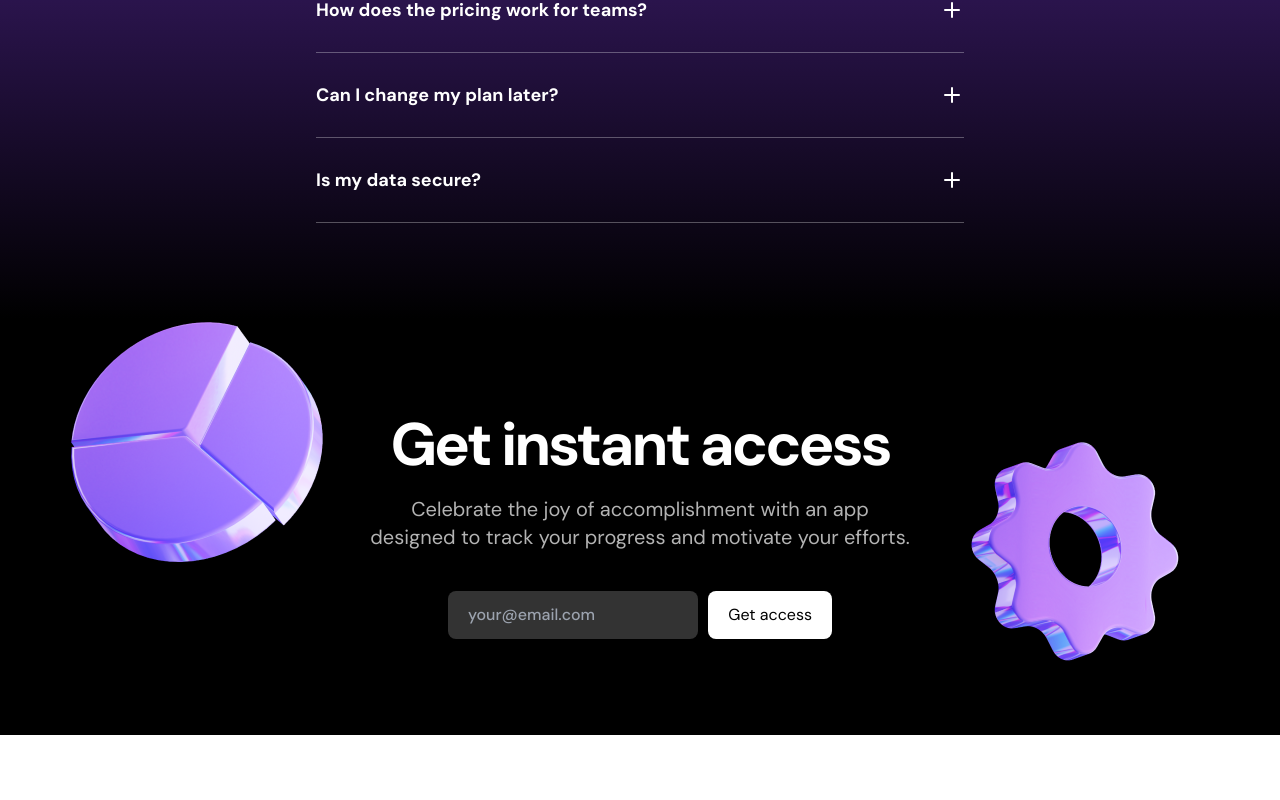
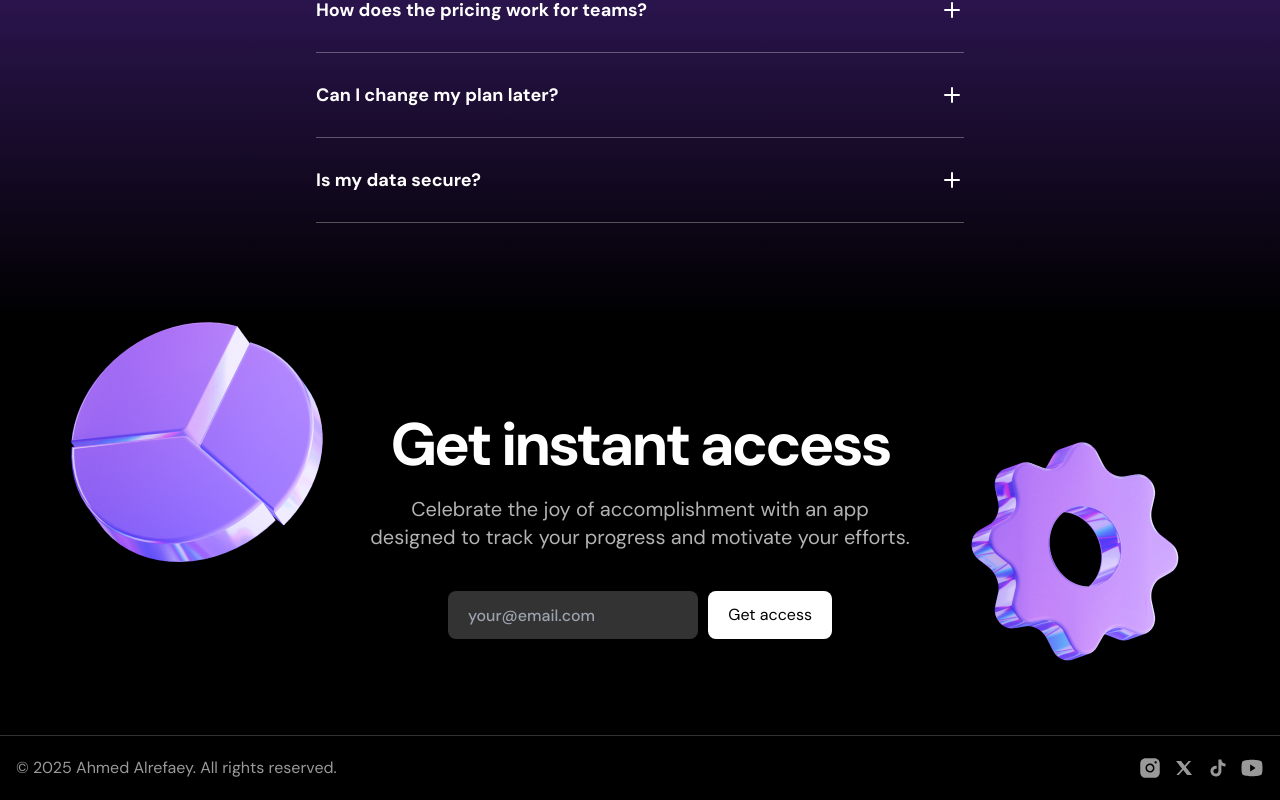
Before and after one commit to AhmedSaadRF/saas-website-dark-landing-page, a Next.js app: page / in a window 1280 px wide. Shown: the part 3283-4083 px from the top of the page. Before the commit the page ends 4018 px from the top, so only its background shows below. Built offline with nearby package versions, Linux system fonts and the light colour scheme.

Commit message:
Upload Project
Finish Footer Section

```diff
--- a/src/components/CallToAction.tsx
+++ b/src/components/CallToAction.tsx
@@ -11,7 +11,7 @@ export const CallToAction = () => {
         <h2 className="font-bold text-5xl tracking-tighter sm:text-6xl">Get instant access</h2>
         <p className="text-xl text-white/70 mt-5">Celebrate the joy of accomplishment with an app designed to track your progress and motivate your efforts.</p>
         <form className="mt-10 flex flex-col gap-2.5 max-w-sm mx-auto sm:flex-row">
-          <input type="email" placeholder="your@email.com" className="py-3 bg-white/20 rounded-lg px-5 font-medium placeholder:text-[#9CA3AF] flex-1"></input>
+          <input type="email" placeholder="your@email.com" className="h-12 bg-white/20 rounded-lg px-5 font-medium placeholder:text-[#9CA3AF] sm:flex-1"></input>
           <button className="bg-white text-black h-12 rounded-lg px-5">Get access</button>
         </form>
       </div>
--- a/src/components/Footer.tsx
+++ b/src/components/Footer.tsx
@@ -1,3 +1,40 @@
+import Link from 'next/link';
+import InstaIcon from '../assets/icons/insta.svg';
+import XSocialIcon from '../assets/icons/x-social.svg';
+import TiktokIcon from '../assets/icons/tiktok.svg';
+import YoutubeIcon from '../assets/icons/youtube.svg';
+
+
 export const Footer = () => {
-  return null;
+  return (
+    <footer className='py-5 bg-black text-white/60 border-t border-white/20'>
+      <div className="container">
+        <div className='flex flex-col gap-4 sm:flex-row sm:justify-between'>
+          <div className="text-center">&copy; 2025 Ahmed Alrefaey. All rights reserved.</div>
+          <ul className="flex justify-center gap-2.5">
+            <li>
+              <Link href="https://www.instagram.com/ahmed7_707_7/" target='_blank'>
+                <InstaIcon />
+              </Link>
+            </li>
+            <li>
+              <Link href="https://x.com/AHMED76865307" target='_blank'>
+                <XSocialIcon />
+              </Link>
+            </li>
+            <li>
+              <Link href="https://www.tiktok.com/@7amodyrafraf?_t=ZS-8wr5oY8p716&_r=1" target='_blank'>
+                <TiktokIcon />
+              </Link>
+            </li>
+            <li>
+              <Link href="https://www.youtube.com/@AhmedRFRF-z3u" target='_blank'>
+                <YoutubeIcon />
+              </Link>
+            </li>
+          </ul>
+        </div>
+      </div>
+    </footer>
+  );
 };
```
Also changed, not shown: 1 other file (tests, documents, lock files or other folders).
